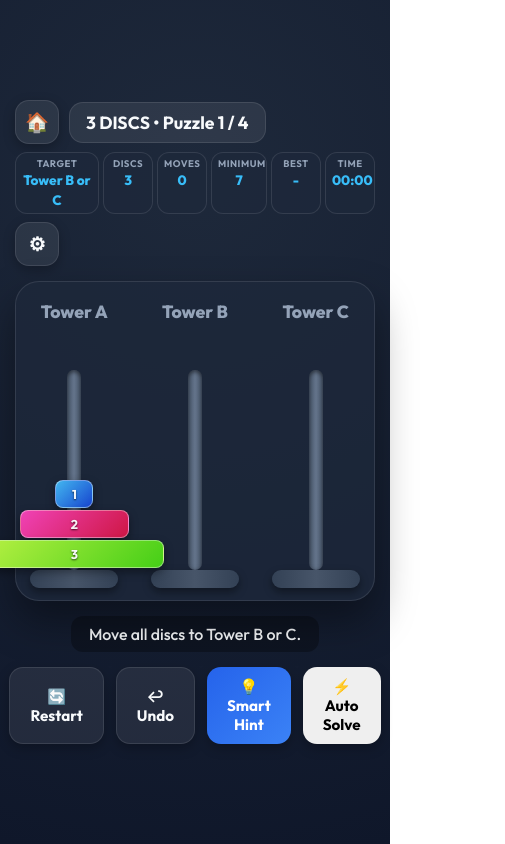
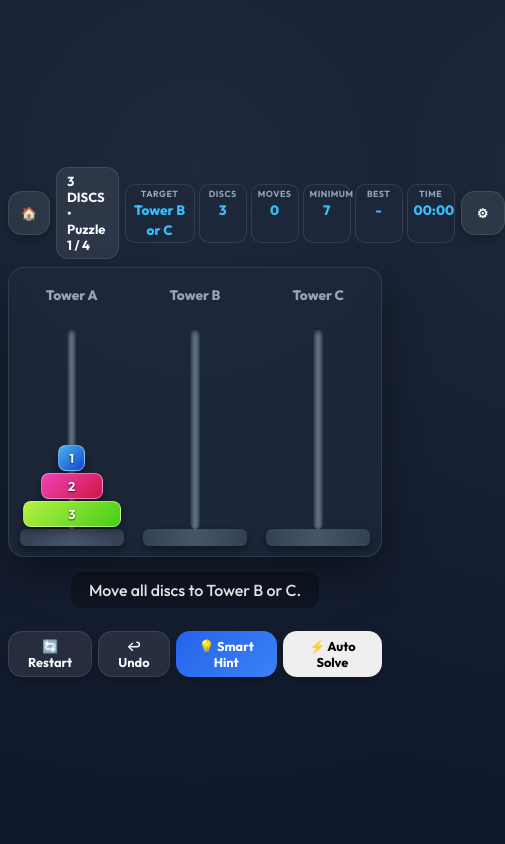
Before and after one commit to hosursiddharth27/tower-of-hanoi, a website: page www/index.html in a window 390 px wide. Both pictures are taken after a click on the button "▶ PLAY". Shown: the whole page, 505 px wide, since content can reach past the window. Drawn offline with Linux system fonts and the light colour scheme.

Commit message:
Implement Mobile-First responsive UI with fluid clamp sizing, safe area insets, and dynamic tower/disc measurements

```diff
--- a/style.css
+++ b/style.css
@@ -61,13 +61,14 @@
 
 body {
     min-height: 100vh;
+    min-height: 100dvh;
     font-family: 'Outfit', -apple-system, BlinkMacSystemFont, 'Segoe UI', Roboto, sans-serif;
     background: var(--bg-radial);
     color: var(--text-primary);
     display: flex;
     justify-content: center;
     align-items: center;
-    padding: 15px;
+    padding: max(8px, env(safe-area-inset-top, 8px)) max(8px, env(safe-area-inset-right, 8px)) max(8px, env(safe-area-inset-bottom, 8px)) max(8px, env(safe-area-inset-left, 8px));
     overflow-x: hidden;
     transition: background 0.3s ease;
 }
@@ -79,6 +80,7 @@ body {
     left: 0;
     width: 100vw;
     height: 100vh;
+    height: 100dvh;
     pointer-events: none;
     z-index: 999;
 }
@@ -86,7 +88,6 @@ body {
 .app-container {
     width: 100%;
     max-width: 1000px;
-    min-height: 620px;
     display: flex;
     justify-content: center;
     align-items: center;
@@ -308,36 +309,36 @@ body {
 .level-badge {
     background: rgba(255, 255, 255, 0.08);
     border: 1px solid var(--card-border);
-    padding: 8px 16px;
-    border-radius: 14px;
+    padding: clamp(4px, 1.2vw, 8px) clamp(10px, 2.5vw, 16px);
+    border-radius: 12px;
     font-weight: 700;
-    font-size: 1.1rem;
+    font-size: clamp(0.82rem, 2.6vw, 1.1rem);
 }
 
 .game-stats {
     display: flex;
-    gap: 10px;
+    gap: clamp(4px, 1.5vw, 10px);
 }
 
 .stat-box {
     background: var(--card-bg);
     border: 1px solid var(--card-border);
-    padding: 6px 14px;
-    border-radius: 12px;
+    padding: clamp(3px, 1vw, 6px) clamp(6px, 1.8vw, 14px);
+    border-radius: 10px;
     text-align: center;
-    min-width: 80px;
+    min-width: clamp(48px, 12vw, 80px);
 }
 
 .stat-label {
     display: block;
-    font-size: 0.65rem;
+    font-size: clamp(0.55rem, 1.8vw, 0.65rem);
     font-weight: 700;
     color: var(--text-secondary);
     letter-spacing: 0.5px;
 }
 
 .stat-box strong {
-    font-size: 1.15rem;
+    font-size: clamp(0.82rem, 2.8vw, 1.15rem);
     color: var(--accent-blue);
     font-weight: 800;
 }
@@ -345,17 +346,18 @@ body {
 /* BOARD */
 .board {
     width: 100%;
-    height: 400px;
+    height: clamp(230px, 45vh, 400px);
     background: var(--card-bg);
     backdrop-filter: blur(16px);
     border: 1px solid var(--card-border);
     box-shadow: 0 20px 40px rgba(0, 0, 0, 0.4);
-    border-radius: 24px;
+    border-radius: clamp(14px, 3vw, 24px);
     display: flex;
     justify-content: space-around;
     align-items: stretch;
-    padding: 20px 15px;
-    gap: 12px;
+    padding: clamp(8px, 2vw, 20px) clamp(4px, 1vw, 15px);
+    gap: clamp(4px, 1.5vw, 12px);
+    touch-action: none;
 }
 
 .tower {
@@ -394,10 +396,10 @@ body {
 }
 
 .tower-label {
-    font-size: 1.1rem;
+    font-size: clamp(0.85rem, 2.8vw, 1.1rem);
     font-weight: 800;
     color: var(--text-secondary);
-    height: 35px;
+    height: clamp(24px, 5vh, 35px);
     display: flex;
     align-items: center;
 }
@@ -414,13 +416,13 @@ body {
 
 .pole {
     position: absolute;
-    bottom: 18px;
+    bottom: clamp(10px, 2vh, 18px);
     left: 50%;
     transform: translateX(-50%);
-    width: 14px;
-    height: 270px;
+    width: clamp(8px, 2.2vw, 14px);
+    height: calc(100% - clamp(20px, 4vh, 40px));
     background: var(--pole-color);
-    border-radius: 8px;
+    border-radius: 6px;
     box-shadow: inset 0 2px 4px rgba(0, 0, 0, 0.5);
     pointer-events: none;
 }
@@ -428,18 +430,18 @@ body {
 .base {
     position: absolute;
     bottom: 0;
-    left: 8%;
-    width: 84%;
-    height: 18px;
+    left: 4%;
+    width: 92%;
+    height: clamp(10px, 2vh, 18px);
     background: var(--base-color);
-    border-radius: 9px;
+    border-radius: 6px;
     box-shadow: 0 4px 8px rgba(0, 0, 0, 0.4);
     pointer-events: none;
 }
 
 .discs-container {
     position: absolute;
-    bottom: 18px;
+    bottom: clamp(10px, 2vh, 18px);
     width: 100%;
     display: flex;
     flex-direction: column-reverse;
@@ -1154,27 +1156,34 @@ body {
 /* RESPONSIVE BREAKPOINTS (320px - 768px) */
 @media (max-width: 700px) {
     .home-content {
-        padding: 24px 16px;
+        padding: clamp(20px, 5vw, 32px) clamp(16px, 4vw, 24px);
+        gap: 20px;
     }
 
     .game-header {
-        flex-direction: column;
-        align-items: stretch;
-        gap: 8px;
+        flex-direction: row;
+        justify-content: space-between;
+        align-items: center;
+        gap: 6px;
+        margin-bottom: 8px;
+    }
+
+    .header-left, .header-right {
+        gap: 6px;
     }
 
     .game-stats {
-        justify-content: space-around;
+        justify-content: flex-end;
         gap: 4px;
     }
 
     .stat-box {
-        padding: 4px 6px;
-        min-width: 50px;
+        padding: 3px 6px;
+        min-width: 48px;
     }
 
     .stat-label {
-        font-size: 0.6rem;
+        font-size: 0.55rem;
     }
 
     .stat-box strong {
@@ -1182,12 +1191,9 @@ body {
     }
 
     .board {
-        height: 320px;
-        padding: 10px 4px;
-    }
-
-    .pole {
-        height: 200px;
+        height: clamp(220px, 42vh, 320px);
+        padding: 8px 4px;
+        border-radius: 16px;
     }
 
     .disc-grid {
@@ -1196,43 +1202,81 @@ body {
     }
 
     .disc-card {
-        padding: 12px 8px;
+        padding: 10px 6px;
     }
 
     .disc-card .disc-title {
-        font-size: 1.05rem;
+        font-size: 0.95rem;
     }
 
     .puzzle-grid {
         grid-template-columns: repeat(2, 1fr);
-        gap: 10px;
-    }
-
-    .demo-playback-bar {
-        flex-direction: column;
-        gap: 10px;
-    }
-}
-
-@media (max-width: 380px) {
-    .board {
-        height: 280px;
-    }
-
-    .pole {
-        height: 170px;
+        gap: 8px;
     }
 
     .game-controls {
         gap: 6px;
+        margin-top: 8px;
     }
 
     .btn {
-        padding: 8px 12px;
-        font-size: 0.85rem;
+        padding: 6px 12px;
+        font-size: 0.8rem;
+    }
+
+    .demo-playback-bar {
+        flex-direction: row;
+        flex-wrap: wrap;
+        justify-content: center;
+        gap: 6px;
+        padding: 8px;
+    }
+}
+
+@media (max-width: 430px) {
+    .board {
+        height: clamp(200px, 40vh, 290px);
+    }
+
+    .game-logo .logo-icon {
+        font-size: 3rem;
+    }
+
+    .game-logo h1 {
+        font-size: 1.6rem;
     }
 
     .disc-grid {
         grid-template-columns: repeat(2, 1fr);
     }
+
+    .btn-hero {
+        padding: 12px 20px;
+        font-size: 1.05rem;
+    }
 }
+
+@media (max-width: 360px) {
+    .board {
+        height: clamp(180px, 38vh, 260px);
+        padding: 6px 2px;
+    }
+
+    .stat-box {
+        min-width: 40px;
+        padding: 2px 4px;
+    }
+
+    .stat-label {
+        font-size: 0.5rem;
+    }
+
+    .stat-box strong {
+        font-size: 0.75rem;
+    }
+
+    .btn {
+        padding: 5px 8px;
+        font-size: 0.75rem;
+    }
+}
--- a/www/script.js
+++ b/www/script.js
@@ -477,6 +477,7 @@ function startRandomChallenge() {
 // ==========================================
 function drawGame() {
     const towerElements = document.querySelectorAll(".tower");
+    const isMobile = window.innerWidth <= 700;
 
     towerElements.forEach(towerElement => {
         const towerName = towerElement.dataset.tower;
@@ -485,9 +486,26 @@ function drawGame() {
 
         const stack = towers[towerName];
 
-        const isMobile = window.innerWidth <= 700;
-        const maxPoleHeight = isMobile ? 210 : 250;
-        const calcHeight = Math.max(13, Math.min(28, Math.floor((maxPoleHeight - discCount * 2) / discCount)));
+        const sampleTower = towerElement.querySelector(".tower-area") || towerElement;
+        let towerWidth = sampleTower ? sampleTower.clientWidth : 0;
+        let poleElement = towerElement.querySelector(".pole");
+        let poleHeight = poleElement ? poleElement.clientHeight : 0;
+
+        if (towerWidth <= 0) {
+            const boardEl = document.getElementById("board");
+            const boardW = boardEl && boardEl.clientWidth > 0 ? boardEl.clientWidth : (window.innerWidth - 24);
+            towerWidth = Math.floor((boardW - 24) / 3);
+        }
+
+        if (poleHeight <= 0) {
+            poleHeight = isMobile ? 180 : 250;
+        }
+
+        const calcHeight = Math.max(10, Math.min(26, Math.floor((poleHeight - (discCount * 2)) / (discCount + 1))));
+
+        // Dynamic disc scaling relative to actual usable tower width
+        const largestWidth = Math.max(48, Math.floor(towerWidth * 0.86));
+        const smallestWidth = Math.max(20, Math.floor(largestWidth * 0.28));
 
         stack.forEach((discSize, index) => {
             const discElement = document.createElement("div");
@@ -495,17 +513,15 @@ function drawGame() {
             discElement.dataset.disc = discSize;
             discElement.dataset.tower = towerName;
 
-            if (calcHeight >= 16) {
+            if (calcHeight >= 14) {
                 discElement.textContent = discSize;
             }
 
             discElement.style.height = `${calcHeight}px`;
-            if (calcHeight < 20) {
-                discElement.style.fontSize = `${Math.max(0.55, calcHeight * 0.045)}rem`;
+            if (calcHeight < 18) {
+                discElement.style.fontSize = `${Math.max(0.5, calcHeight * 0.05)}rem`;
             }
 
-            const smallestWidth = isMobile ? 38 : 52;
-            const largestWidth = isMobile ? 180 : 230;
             let width;
             if (discCount === 1) {
                 width = largestWidth;
@@ -513,7 +529,7 @@ function drawGame() {
                 width = smallestWidth + ((discSize - 1) / (discCount - 1)) * (largestWidth - smallestWidth);
             }
 
-            discElement.style.width = `${width}px`;
+            discElement.style.width = `${Math.floor(width)}px`;
 
             const hue = (200 + ((discSize - 1) * (360 / discCount))) % 360;
             discElement.style.background = `linear-gradient(135deg, hsl(${hue}, 85%, 60%), hsl(${(hue + 25) % 360}, 80%, 45%))`;
--- a/www/style.css
+++ b/www/style.css
@@ -61,13 +61,14 @@
 
 body {
     min-height: 100vh;
+    min-height: 100dvh;
     font-family: 'Outfit', -apple-system, BlinkMacSystemFont, 'Segoe UI', Roboto, sans-serif;
     background: var(--bg-radial);
     color: var(--text-primary);
     display: flex;
     justify-content: center;
     align-items: center;
-    padding: 15px;
+    padding: max(8px, env(safe-area-inset-top, 8px)) max(8px, env(safe-area-inset-right, 8px)) max(8px, env(safe-area-inset-bottom, 8px)) max(8px, env(safe-area-inset-left, 8px));
     overflow-x: hidden;
     transition: background 0.3s ease;
 }
@@ -79,6 +80,7 @@ body {
     left: 0;
     width: 100vw;
     height: 100vh;
+    height: 100dvh;
     pointer-events: none;
     z-index: 999;
 }
@@ -86,7 +88,6 @@ body {
 .app-container {
     width: 100%;
     max-width: 1000px;
-    min-height: 620px;
     display: flex;
     justify-content: center;
     align-items: center;
@@ -308,36 +309,36 @@ body {
 .level-badge {
     background: rgba(255, 255, 255, 0.08);
     border: 1px solid var(--card-border);
-    padding: 8px 16px;
-    border-radius: 14px;
+    padding: clamp(4px, 1.2vw, 8px) clamp(10px, 2.5vw, 16px);
+    border-radius: 12px;
     font-weight: 700;
-    font-size: 1.1rem;
+    font-size: clamp(0.82rem, 2.6vw, 1.1rem);
 }
 
 .game-stats {
     display: flex;
-    gap: 10px;
+    gap: clamp(4px, 1.5vw, 10px);
 }
 
 .stat-box {
     background: var(--card-bg);
     border: 1px solid var(--card-border);
-    padding: 6px 14px;
-    border-radius: 12px;
+    padding: clamp(3px, 1vw, 6px) clamp(6px, 1.8vw, 14px);
+    border-radius: 10px;
     text-align: center;
-    min-width: 80px;
+    min-width: clamp(48px, 12vw, 80px);
 }
 
 .stat-label {
     display: block;
-    font-size: 0.65rem;
+    font-size: clamp(0.55rem, 1.8vw, 0.65rem);
     font-weight: 700;
     color: var(--text-secondary);
     letter-spacing: 0.5px;
 }
 
 .stat-box strong {
-    font-size: 1.15rem;
+    font-size: clamp(0.82rem, 2.8vw, 1.15rem);
     color: var(--accent-blue);
     font-weight: 800;
 }
@@ -345,17 +346,18 @@ body {
 /* BOARD */
 .board {
     width: 100%;
-    height: 400px;
+    height: clamp(230px, 45vh, 400px);
     background: var(--card-bg);
     backdrop-filter: blur(16px);
     border: 1px solid var(--card-border);
     box-shadow: 0 20px 40px rgba(0, 0, 0, 0.4);
-    border-radius: 24px;
+    border-radius: clamp(14px, 3vw, 24px);
     display: flex;
     justify-content: space-around;
     align-items: stretch;
-    padding: 20px 15px;
-    gap: 12px;
+    padding: clamp(8px, 2vw, 20px) clamp(4px, 1vw, 15px);
+    gap: clamp(4px, 1.5vw, 12px);
+    touch-action: none;
 }
 
 .tower {
@@ -394,10 +396,10 @@ body {
 }
 
 .tower-label {
-    font-size: 1.1rem;
+    font-size: clamp(0.85rem, 2.8vw, 1.1rem);
     font-weight: 800;
     color: var(--text-secondary);
-    height: 35px;
+    height: clamp(24px, 5vh, 35px);
     display: flex;
     align-items: center;
 }
@@ -414,13 +416,13 @@ body {
 
 .pole {
     position: absolute;
-    bottom: 18px;
+    bottom: clamp(10px, 2vh, 18px);
     left: 50%;
     transform: translateX(-50%);
-    width: 14px;
-    height: 270px;
+    width: clamp(8px, 2.2vw, 14px);
+    height: calc(100% - clamp(20px, 4vh, 40px));
     background: var(--pole-color);
-    border-radius: 8px;
+    border-radius: 6px;
     box-shadow: inset 0 2px 4px rgba(0, 0, 0, 0.5);
     pointer-events: none;
 }
@@ -428,18 +430,18 @@ body {
 .base {
     position: absolute;
     bottom: 0;
-    left: 8%;
-    width: 84%;
-    height: 18px;
+    left: 4%;
+    width: 92%;
+    height: clamp(10px, 2vh, 18px);
     background: var(--base-color);
-    border-radius: 9px;
+    border-radius: 6px;
     box-shadow: 0 4px 8px rgba(0, 0, 0, 0.4);
     pointer-events: none;
 }
 
 .discs-container {
     position: absolute;
-    bottom: 18px;
+    bottom: clamp(10px, 2vh, 18px);
     width: 100%;
     display: flex;
     flex-direction: column-reverse;
@@ -1154,27 +1156,34 @@ body {
 /* RESPONSIVE BREAKPOINTS (320px - 768px) */
 @media (max-width: 700px) {
     .home-content {
-        padding: 24px 16px;
+        padding: clamp(20px, 5vw, 32px) clamp(16px, 4vw, 24px);
+        gap: 20px;
     }
 
     .game-header {
-        flex-direction: column;
-        align-items: stretch;
-        gap: 8px;
+        flex-direction: row;
+        justify-content: space-between;
+        align-items: center;
+        gap: 6px;
+        margin-bottom: 8px;
+    }
+
+    .header-left, .header-right {
+        gap: 6px;
     }
 
     .game-stats {
-        justify-content: space-around;
+        justify-content: flex-end;
         gap: 4px;
     }
 
     .stat-box {
-        padding: 4px 6px;
-        min-width: 50px;
+        padding: 3px 6px;
+        min-width: 48px;
     }
 
     .stat-label {
-        font-size: 0.6rem;
+        font-size: 0.55rem;
     }
 
     .stat-box strong {
@@ -1182,12 +1191,9 @@ body {
     }
 
     .board {
-        height: 320px;
-        padding: 10px 4px;
-    }
-
-    .pole {
-        height: 200px;
+        height: clamp(220px, 42vh, 320px);
+        padding: 8px 4px;
+        border-radius: 16px;
     }
 
     .disc-grid {
@@ -1196,43 +1202,81 @@ body {
     }
 
     .disc-card {
-        padding: 12px 8px;
+        padding: 10px 6px;
     }
 
     .disc-card .disc-title {
-        font-size: 1.05rem;
+        font-size: 0.95rem;
     }
 
     .puzzle-grid {
         grid-template-columns: repeat(2, 1fr);
-        gap: 10px;
-    }
-
-    .demo-playback-bar {
-        flex-direction: column;
-        gap: 10px;
-    }
-}
-
-@media (max-width: 380px) {
-    .board {
-        height: 280px;
-    }
-
-    .pole {
-        height: 170px;
+        gap: 8px;
     }
 
     .game-controls {
         gap: 6px;
+        margin-top: 8px;
     }
 
     .btn {
-        padding: 8px 12px;
-        font-size: 0.85rem;
+        padding: 6px 12px;
+        font-size: 0.8rem;
+    }
+
+    .demo-playback-bar {
+        flex-direction: row;
+        flex-wrap: wrap;
+        justify-content: center;
+        gap: 6px;
+        padding: 8px;
+    }
+}
+
+@media (max-width: 430px) {
+    .board {
+        height: clamp(200px, 40vh, 290px);
+    }
+
+    .game-logo .logo-icon {
+        font-size: 3rem;
+    }
+
+    .game-logo h1 {
+        font-size: 1.6rem;
     }
 
     .disc-grid {
         grid-template-columns: repeat(2, 1fr);
     }
+
+    .btn-hero {
+        padding: 12px 20px;
+        font-size: 1.05rem;
+    }
 }
+
+@media (max-width: 360px) {
+    .board {
+        height: clamp(180px, 38vh, 260px);
+        padding: 6px 2px;
+    }
+
+    .stat-box {
+        min-width: 40px;
+        padding: 2px 4px;
+    }
+
+    .stat-label {
+        font-size: 0.5rem;
+    }
+
+    .stat-box strong {
+        font-size: 0.75rem;
+    }
+
+    .btn {
+        padding: 5px 8px;
+        font-size: 0.75rem;
+    }
+}
```
Also changed, not shown: script.js (+25 -9 lines).
